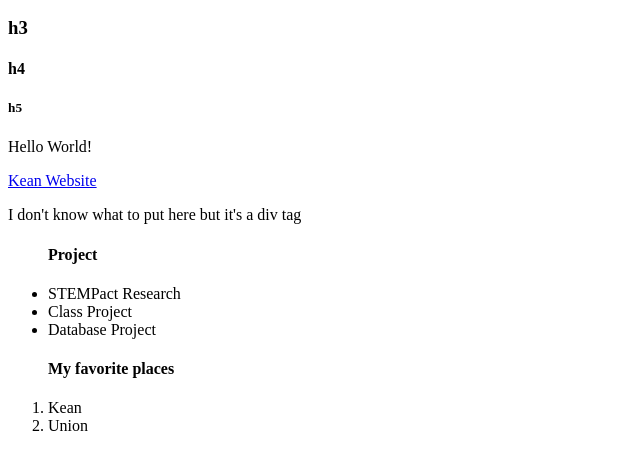
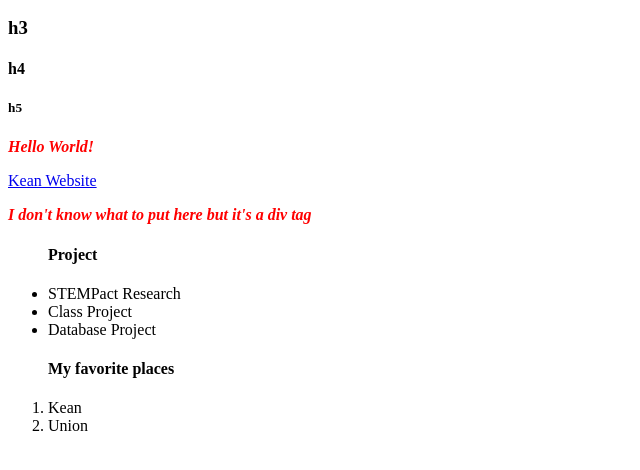
Before and after one commit to tyamz/tyamz.github.io, a plain HTML site: page index.html in a window 1280 px wide. Shown: the part 110-580 px from the top of the page, without its empty margins (0-640 px from the left). Drawn offline with Linux system fonts and the light colour scheme.

Commit message:
added style.css

```diff
--- a/index.html
+++ b/index.html
@@ -2,6 +2,7 @@
 <html>
 	<head>
 		<title>My Website</title>
+		<link href="style.css" rel="stylesheet">
 	</head>
 	<body>
 		<h1>Welcome to my Website!</h1>
--- /dev/null
+++ b/style.css
@@ -0,0 +1,5 @@
+p {
+	color: red;
+	font-style: italic;
+	font-weight: bold;
+}
```
